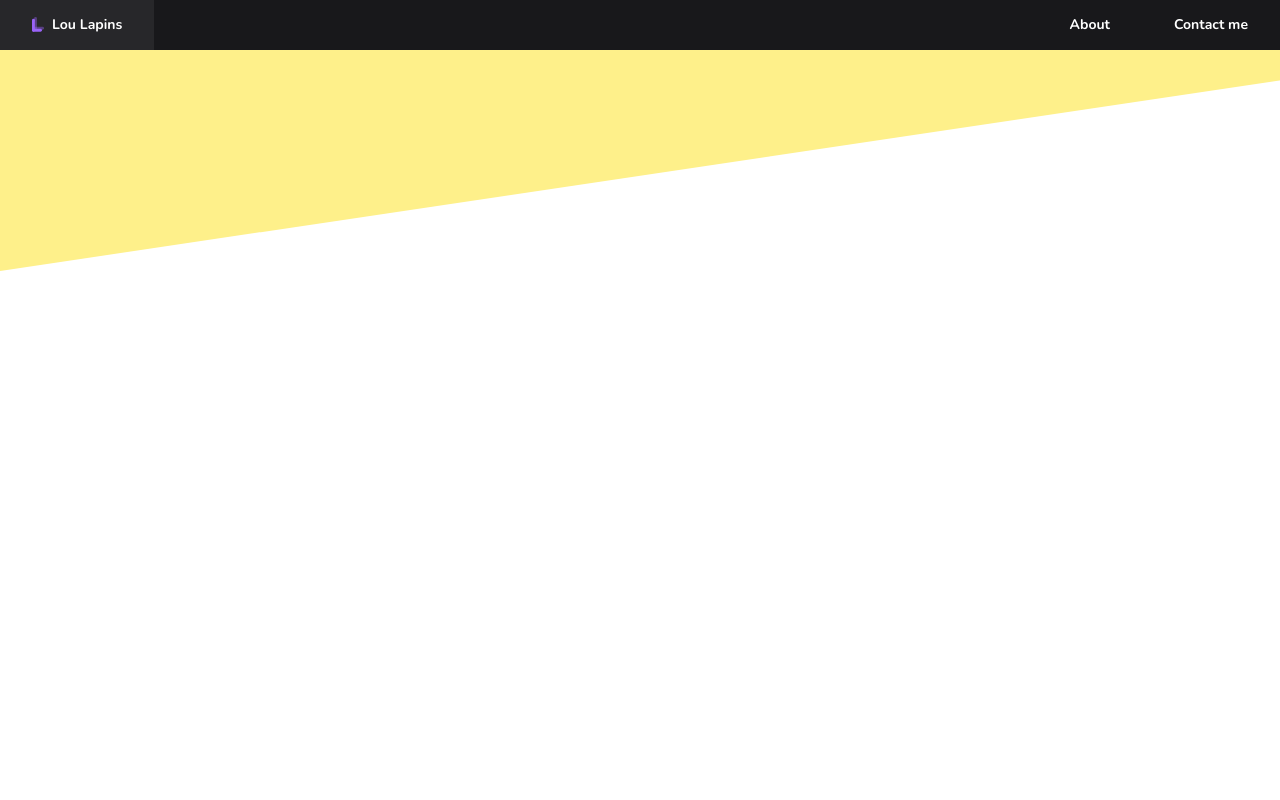
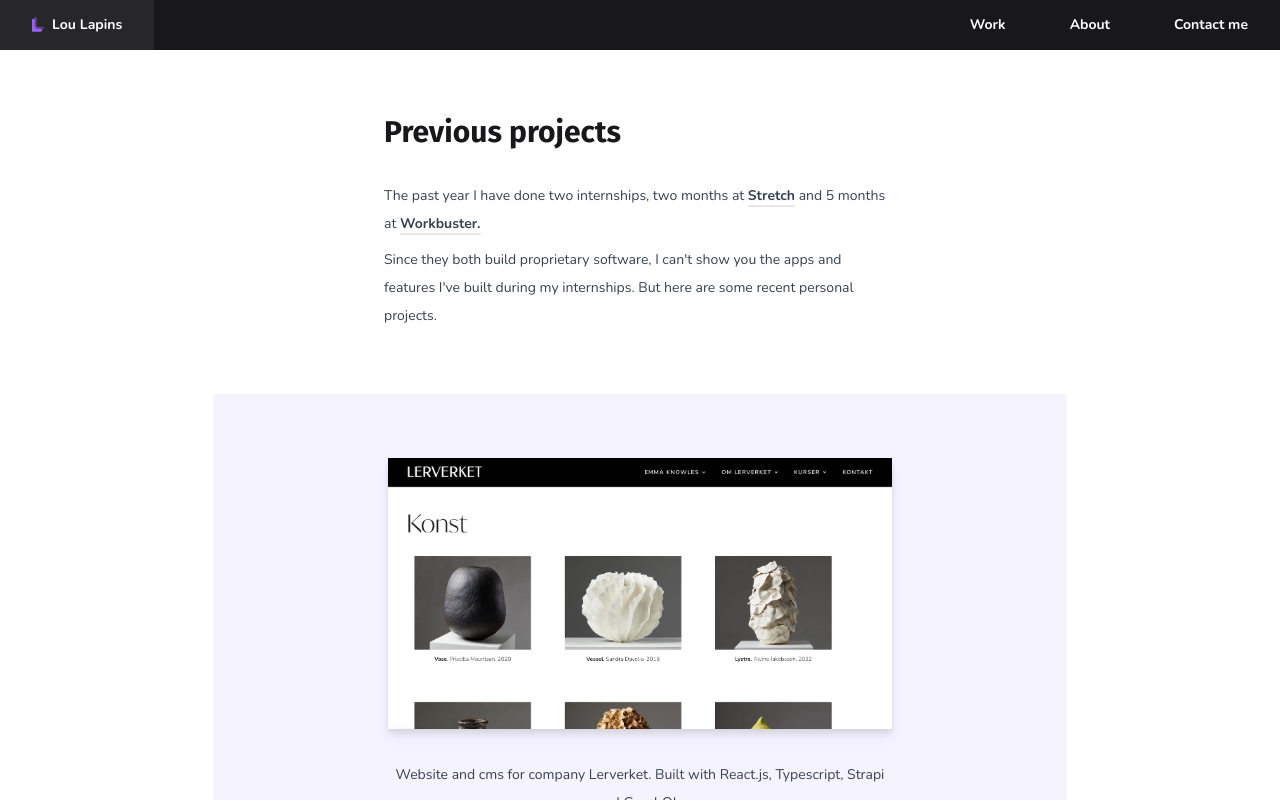
Before and after one commit to LouLapins/website-vue-vite-tailwind, a Vue app: page /work in a window 1280 px wide. Built offline with nearby package versions, Linux system fonts and the light colour scheme.

Commit message:
Add work section with projects

```diff
--- a/src/App.vue
+++ b/src/App.vue
@@ -20,4 +20,5 @@ const canScroll = ref(true)
 function toggleScroll() {
   canScroll.value = !canScroll.value
 }
+
 </script>
--- /dev/null
+++ b/src/components/BodyText.vue
@@ -0,0 +1,7 @@
+<template>
+<div class="mt-8 text-sm font-light leading-loose text-gray-700 2xl:text-base 2xl:leading-10 font-body">
+    <slot></slot>
+</div>
+</template>
+<script setup>
+</script>
--- /dev/null
+++ b/src/components/TextLink.vue
@@ -0,0 +1,17 @@
+<template>
+    <a class="font-bold border-b-2 lg:hover:text-violet-500"
+    :aria-label="ariaLabel"
+    :href="url"
+    target="blank">
+    {{ text }}
+    </a>
+</template>
+<script setup>
+
+defineProps({
+    url: String,
+    ariaLabel: String,
+    text: String
+})
+
+</script>
--- a/src/components/nav/NavBar.vue
+++ b/src/components/nav/NavBar.vue
@@ -2,39 +2,39 @@
   <header class="left-0 z-10 w-screen stop-0 lg:relative bg-zinc-900">
     <nav class="flex items-center justify-between">
       <NavItem to-component-name="Home" text="Lou Lapins" class="flex items-center justify-center">
-        <LogoIcon class="relative bottom-0.5 w-[12px] mr-2"/>
+        <LogoIcon class="relative bottom-0.5 w-[12px] mr-2" />
       </NavItem>
       <Button @click="toggleMobileMenu" s-r-text="Toggle menu"
         class="h-[50px] w-auto z-20 px-4 lg:invisible text-white">
         <CloseIcon v-if="showMobileMenu" />
-        <MenuIcon v-else/>
+        <MenuIcon v-else />
       </Button>
-      <div
-        :class="showMobileMenu ? 'visible' : 'invisible'"
+      <div :class="showMobileMenu ? 'visible' : 'invisible'"
         class="top-0 right-0 z-10 lg:visible flex absolute flex-col items-center
          justify-center h-screen w-full lg:w-auto overflow-hidden lg:justify-end lg:relative lg:h-[50px] bg-zinc-900 lg:flex-row">
-        <NavItem class="lg:invisible" to-component-name="Home" text="Home" @hideMobileMenu="toggleMobileMenu">
+        <NavItem class="lg:invisible" to-component-name="Home" text="Home">
         </NavItem>
-        <NavItem class="mt-8 lg:mt-0" v-for="item in navItems" :to-component-name="item.componentName"
-          :text="item.text" @hideMobileMenu="toggleMobileMenu"/>
+        <NavItem class="mt-8 lg:mt-0" v-for="item in navItems" :to-component-name="item.componentName" :text="item.text" />
       </div>
     </nav>
   </header>
 </template>
 <script setup>
-import { ref } from 'vue'
+import { ref, watch } from 'vue'
 import NavItem from './NavItem.vue'
 import LogoIcon from '../svgs/LogoIcon.vue'
 import Button from '../buttons/Button.vue'
 import MenuIcon from '../svgs/MenuIcon.vue'
 import CloseIcon from '../svgs/CloseIcon.vue'
+import { useRoute } from 'vue-router'
 
+const route = useRoute()
 const showMobileMenu = ref(false)
 const navItems = ref([
-  // {
-  //   componentName: 'Work',
-  //   text: 'Work'
-  // },
+  {
+    componentName: 'Work',
+    text: 'Work'
+  },
   {
     componentName: 'About',
     text: 'About'
@@ -53,4 +53,9 @@ function toggleMobileMenu() {
   emit('toggleScroll')
 }
 
+watch(route, (to, from) => {
+toggleMobileMenu()
+})
+
+
 </script>
--- a/src/components/nav/NavItem.vue
+++ b/src/components/nav/NavItem.vue
@@ -1,6 +1,6 @@
 <template>
     <router-link class="flex items-center px-4 lg:px-8 h-[50px] text-base lg:text-sm 2xl:text-base font-bold text-white md:py-0 font-body group lg:hover:bg-zinc-800"
-        :to="{ name: toComponentName }" @click="$emit('hideMobileMenu')">
+        :to="{ name: toComponentName }">
         <slot></slot>
         {{ text }}
     </router-link>
@@ -11,5 +11,4 @@ defineProps({
     text: String
 })
 
-const emit = defineEmits(['hideMobileMenu'])
 </script>
--- /dev/null
+++ b/src/components/typography/Heading.vue
@@ -0,0 +1,10 @@
+<template>
+    <h1 class="mb-8 text-3xl font-bold text-zinc-900 font-display">{{text}}</h1>
+</template>
+<script setup>
+
+defineProps({
+    text: String
+})
+
+</script>
--- a/src/pages/about/About.vue
+++ b/src/pages/about/About.vue
@@ -1,22 +1,22 @@
 <template>
     <section class="flex flex-col items-center w-full mt-16 lg:m-0 lg:flex-row">
         <div class="flex flex-col md:ml-16 2xl:ml-[15%] items-center justify-center w-[70%] lg:w-[400px]">
-            <h1 class="mb-8 text-3xl font-bold text-zinc-900 font-display">About me</h1>
-            <div class="mb-16 text-sm font-light leading-loose text-gray-700 2xl:text-base 2xl:leading-10 font-body">
+            <Heading text="About me" />
+            <BodyText class="mb-16">
                 <p>I recently graduated from the Front End Developer program at
-                    <a class="font-bold border-b-2 lg:hover:text-violet-500"
-                        href="https://medieinstitutet.se/utbildningar/front-end-developer/"
-                        target="blank">Medieinstitutet.</a>
+                    <TextLink text="Medieinstitutet." aria-label="Link to Medieinstitutet"
+                        url="https://medieinstitutet.se/utbildningar/front-end-developer/" />
                 </p>
                 <p class="my-2"> Before that I have worked for ten years, mainly in retail and customer support.</p>
                 <p>I like beautiful interfaces, clean code and modern javascript based frameworks.</p>
                 <p class="my-2">As a junior developer I'm still learning every day, so working closely with colleagues
                     is important to me.</p>
                 <p>If you think I could be a good fit for your team, I'd love to hear from you.</p>
-            </div>
+            </BodyText>
             <ActionButton text="Get in touch" @click="goToContact" icon="contact" />
         </div>
-        <div class="flex items-center justify-center lg:absolute lg:left-[500px] 2xl:left-[900px] w-[80vw] h-[80vw] mt-16
+        <div
+            class="flex items-center justify-center lg:absolute lg:left-[500px] 2xl:left-[900px] w-[80vw] h-[80vw] mt-16
         rounded-full lg:h-[900px] lg:w-[900px] lg:m-0 bg-gradient-to-r 2xl:h-screen 2xl:w-[100vh] from-violet-50 to-indigo-50">
             <WorkIllustration class="w-1/2"></WorkIllustration>
         </div>
@@ -26,6 +26,9 @@
 import ActionButton from '../../components/buttons/ActionButton.vue'
 import router from '../../router'
 import WorkIllustration from '../../components/svgs/illustrations/WorkIllustration.vue'
+import TextLink from '../../components/TextLink.vue'
+import Heading from '../../components/typography/Heading.vue'
+import BodyText from '../../components/BodyText.vue'
 
 function goToContact() {
     router.push({ name: 'Contact' })
--- a/src/pages/contact/Contact.vue
+++ b/src/pages/contact/Contact.vue
@@ -1,8 +1,8 @@
 <template>
     <section class="flex flex-col items-center w-full mt-16 text-center lg:my-0 lg:flex-row">
         <div class="flex flex-col items-center justify-center text-sm font-light text-gray-700 2xl:text-base lg:w-1/2">
-            <h1 class="text-3xl font-bold text-zinc-900 font-display">Let's talk.</h1>
-            <a class="my-16" href="mailto:lapins.lou@gmail.com">
+            <Heading text="Let's talk." />
+            <a class="mt-8 mb-16" href="mailto:lapins.lou@gmail.com">
                 <span class="sr-only">To email</span>
                 <ActionButton title="Open email" text="Email me here" icon="contact" />
             </a>
@@ -18,7 +18,7 @@
             <SocialLinkButtonGroup />
         </div>
         <div class="flex items-center justify-center w-full h-full mt-16 lg:m-0 lg:w-1/2 bg-gray-50">
-        <ContactIllustration class="w-[90%] max-w-full"></ContactIllustration>
+            <ContactIllustration class="w-[90%] max-w-full"></ContactIllustration>
         </div>
     </section>
 </template>
@@ -28,6 +28,7 @@ import ActionButton from '../../components/buttons/ActionButton.vue'
 import SocialLinkButtonGroup from '../../components/buttons/SocialLinkButtonGroup.vue'
 import CopyButton from '../../components/buttons/CopyButton.vue'
 import ContactIllustration from '../../components/svgs/illustrations/ContactIllustration.vue'
+import Heading from '../../components/typography/Heading.vue'
 
 const myInput = ref()
 const copied = ref(false)
--- a/src/pages/work/Work.vue
+++ b/src/pages/work/Work.vue
@@ -1,33 +1,92 @@
 <template>
-<div class="relative">
-<div class="custom-shape-divider-top-1653853473">
-    <svg data-name="Layer 1" xmlns="http://www.w3.org/2000/svg" viewBox="0 0 1200 120" preserveAspectRatio="none">
-        <path d="M1200 120L0 16.48 0 0 1200 0 1200 120z" class="shape-fill"></path>
-    </svg>
-</div>
-</div>
+  <section class="flex flex-col items-center w-full">
+    <div class="w-full px-8 mt-16 lg:w-[45%]">
+      <Heading text="Previous projects" />
+      <BodyText class="mb-16">
+        <p>
+          The past year I have done two internships, two months at
+          <TextLink
+            aria-label="Link to Stretch"
+            url="https://www.stretch.se/"
+            text="Stretch"
+          />
+          and 5 months at
+          <TextLink
+            aria-label="Link to Workbuster"
+            url="https://workbuster.com/"
+            text="Workbuster."
+          />
+        </p>
+        <p class="my-2">
+          Since they both build proprietary software, I can't show you the apps
+          and features I've built during my internships. But here are some
+          recent personal projects.
+        </p>
+      </BodyText>
+    </div>
+    <div class="pb-16 bg-violet-50 lg:w-2/3">
+      <WorkItem
+        image-src-url="src/assets/lerverket-screenshot.jpg"
+        image-alt-text="Lerverket screenshot"
+        image-link-url="https://lerverket.netlify.app/"
+      >
+        <BodyText>
+          <p>
+            Website and cms for company Lerverket. Built with React.js,
+            Typescript, Strapi and GraphQL.
+          </p>
+          <p class="my-2">
+            The backend is hosted on Heroku's hobby tier - this means that the
+            Heroku server goes into sleep mode when it is not used. The site can
+            be slow as the server 'wakes up'. Just refresh the browser and it
+            should be fast again.
+          </p>
+          <TextLink
+            aria-label="Go to Lerverket"
+            url="https://lerverket.netlify.app/"
+            text="Live Demo"
+            class="block m-auto w-fit"
+          />
+          <TextLink
+            aria-label="Go to Github repository"
+            url="https://github.com/LouLapins/lerverket-frontend"
+            text="Github"
+          />
+        </BodyText>
+      </WorkItem>
+      <WorkItem
+        image-src-url="src/assets/weather-app.jpg"
+        image-alt-text="Weather App screenshot"
+        image-link-url="ttps://github.com/LouLapins/weather-app-node-react"
+      >
+        <BodyText>
+          <p>
+            Weather app serving data from
+            <TextLink
+              aria-label="SMHI API Docs"
+              url="https://opendata.smhi.se/apidocs/metfcst/index.html"
+              text="SMHI"
+            />, a 10 day forecast for Stockholm Royal Palace. Built with React,
+            Node.js and Typescript.
+          </p>
+          <p class="my-2">
+            I got this assignment recently as a coding test, as part of a job
+            application process.
+          </p>
+          <TextLink
+            aria-label="Go to Github repository"
+            url="https://github.com/LouLapins/weather-app-node-react"
+            text="Github"
+          />
+        </BodyText>
+      </WorkItem>
+    </div>
+  </section>
 </template>
 <script setup>
+import TextLink from "../../components/TextLink.vue";
+import BodyText from "../../components/BodyText.vue";
+import Heading from "../../components/typography/Heading.vue";
+import WorkItem from "./components/WorkItem.vue";
 </script>
-<style>
-.custom-shape-divider-top-1653853473 {
-    position: absolute;
-    top: 0;
-    left: 0;
-    width: 100%;
-    overflow: hidden;
-    line-height: 0;
-}
-
-.custom-shape-divider-top-1653853473 svg {
-    position: relative;
-    display: block;
-    width: calc(100% + 1.3px);
-    height: 221px;
-    transform: rotateY(180deg);
-}
-
-.custom-shape-divider-top-1653853473 .shape-fill {
-    fill: #FEF08A;
-}
-</style>
+<style></style>
--- /dev/null
+++ b/src/pages/work/components/WorkItem.vue
@@ -0,0 +1,17 @@
+<template>
+    <div class="w-full px-8 mt-16 text-center lg:mx-auto lg:w-2/3">
+        <a class="w-4/5 rounded-sm lg:w-full drop-shadow-lg" :href="imageLinkUrl" target="_blank" rel="noopener noreferrer">
+        <img :src="imageSrcUrl" :alt="imageAltText">
+        </a>
+        <slot></slot>
+    </div>
+</template>
+<script setup>
+
+defineProps({
+    imageSrcUrl: String,
+    imageAltText: String,
+    imageLinkUrl: String
+})
+
+</script>
```
Also changed, not shown: src/assets/lerverket-screenshot.jpg (added), src/assets/weather-app.jpg (added).
